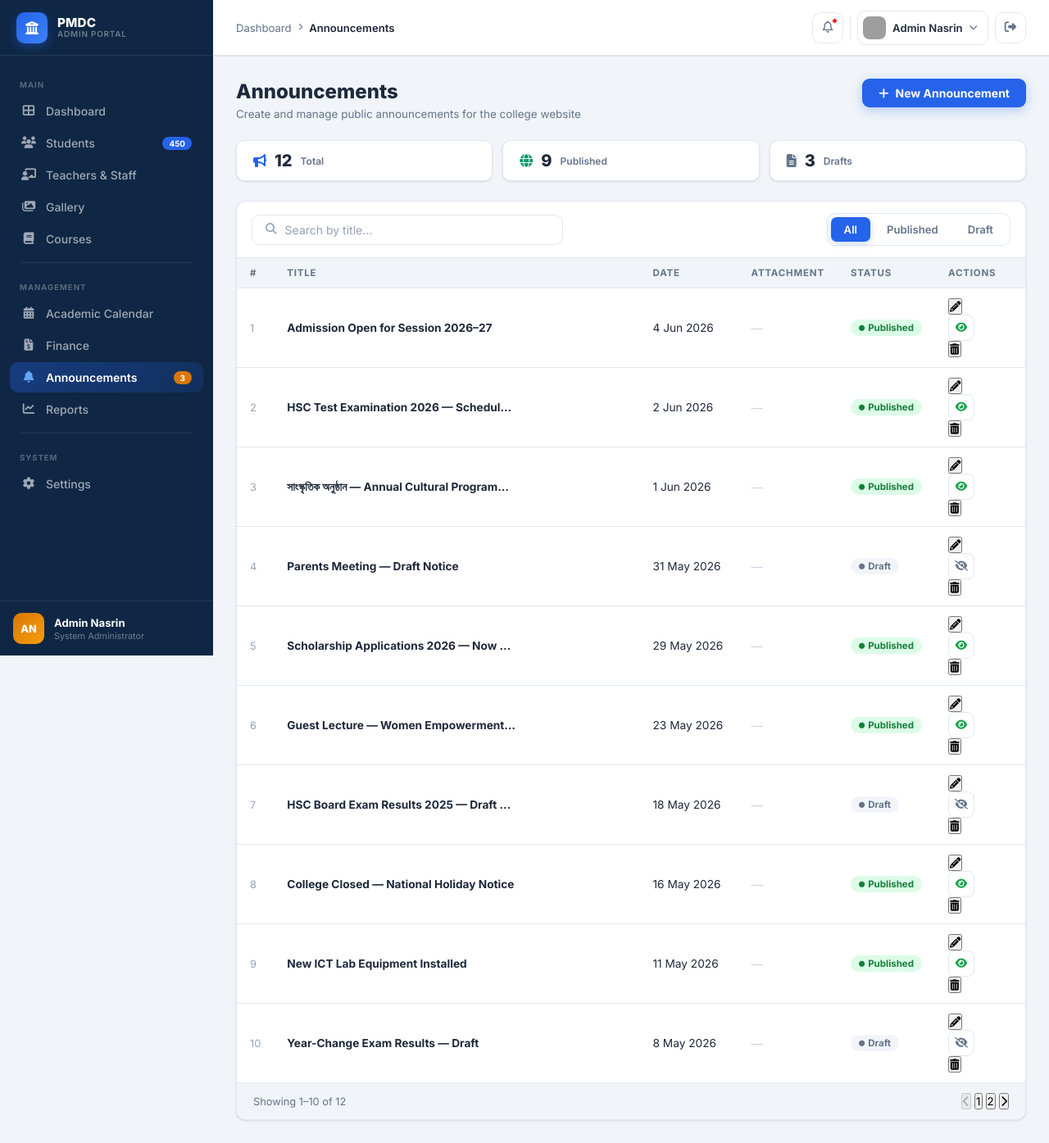
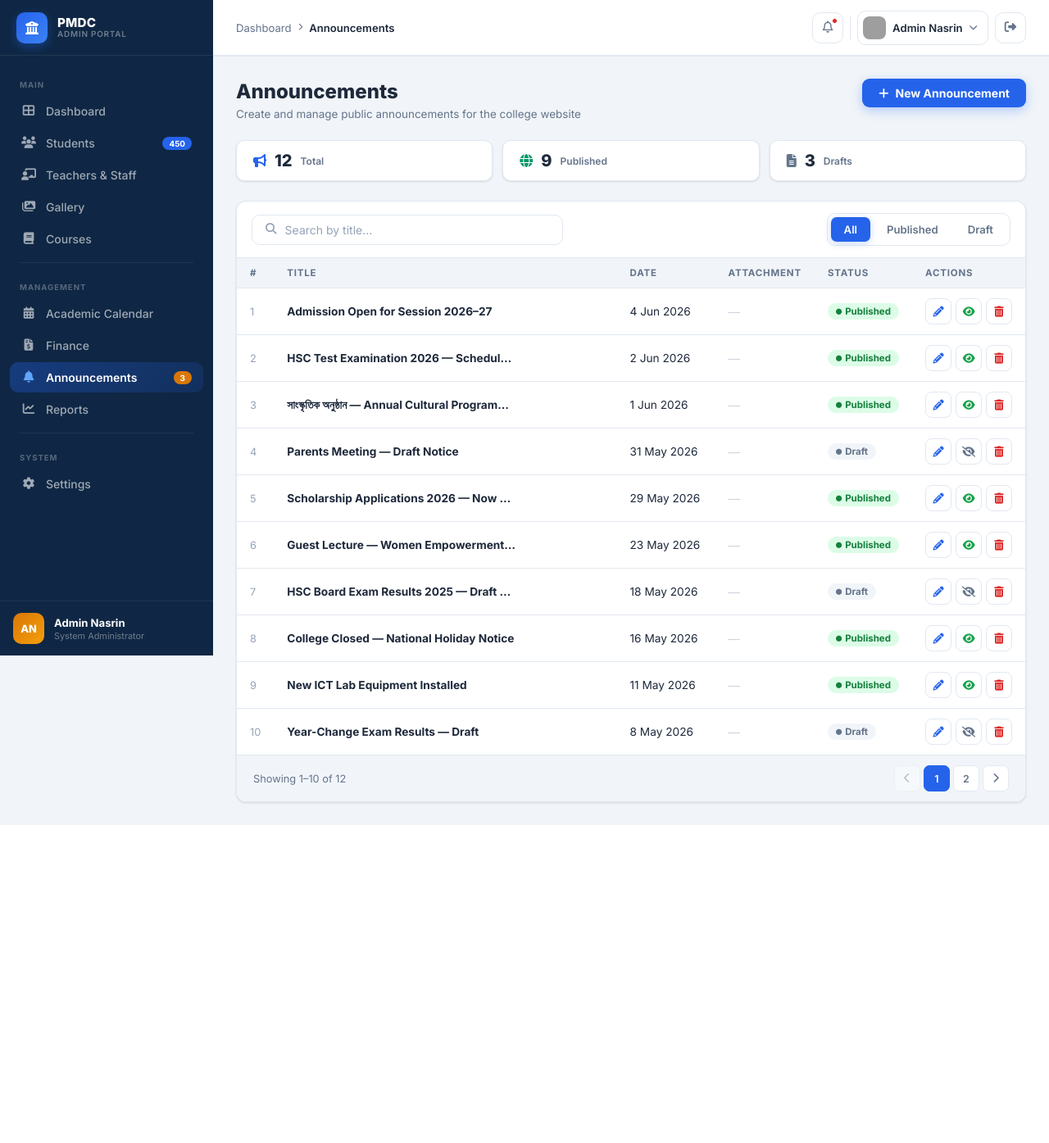
Before and after one commit to ahanafabid01/pmdc, a PHP site: page /pages/portal/admin/announcements.php in a window 1280 px wide. Shown: the whole page at 82% size. After the commit the page ends 1007 px from the top, so only its background shows below. Run offline with PHP 8.4, Linux system fonts and the light colour scheme; grey boxes are pictures that could not be loaded.

Commit message:
feat: add styles for admin announcements portal page

```diff
--- a/pages/portal/admin/css/announcements.css
+++ b/pages/portal/admin/css/announcements.css
@@ -25,15 +25,41 @@
 .att-icon { color: var(--blue); font-size: .9rem; }
 .att-none { color: #cbd5e1; font-size: .9rem; }
 
-/* Status badges */
-.sb-published { display:inline-flex;align-items:center;gap:4px;padding:3px 10px;border-radius:20px;font-size:.72rem;font-weight:700;background:#dcfce7;color:#15803d; }
-.sb-draft     { display:inline-flex;align-items:center;gap:4px;padding:3px 10px;border-radius:20px;font-size:.72rem;font-weight:700;background:#f1f5f9;color:#64748b; }
+/* ── Status badges ───────────────────────────────────────── */
+.status-badge { display:inline-flex; align-items:center; gap:4px; padding:3px 10px; border-radius:20px; font-size:.72rem; font-weight:700; white-space:nowrap; }
+.sb-published { background:#dcfce7; color:#15803d; }
+.sb-draft     { background:#f1f5f9; color:#64748b; }
 
-/* Action buttons (complement btn-edit / btn-del from teacher.css) */
-.act-toggle-pub   { width:32px;height:32px;border-radius:8px;border:1.5px solid var(--border);background:var(--surface);display:flex;align-items:center;justify-content:center;font-size:.8rem;color:#16a34a;cursor:pointer;transition:all var(--transition); }
+/* ── Action buttons (row-level) ─────────────────────────── */
+.action-btns { display:flex; align-items:center; gap:5px; }
+.act-btn {
+    width:32px; height:32px; border-radius:8px;
+    display:flex; align-items:center; justify-content:center;
+    font-size:.82rem; cursor:pointer; border:1.5px solid var(--border);
+    background:var(--surface); transition:all var(--transition);
+}
+.act-edit          { color:var(--blue); }
+.act-edit:hover    { background:var(--blue-light); border-color:var(--blue); }
+.act-delete        { color:var(--red); }
+.act-delete:hover  { background:#fee2e2; border-color:#fca5a5; }
+.act-toggle-pub    { color:#16a34a; }
 .act-toggle-pub:hover   { background:#f0fdf4; border-color:#86efac; }
-.act-toggle-draft { width:32px;height:32px;border-radius:8px;border:1.5px solid var(--border);background:var(--surface);display:flex;align-items:center;justify-content:center;font-size:.8rem;color:var(--muted);cursor:pointer;transition:all var(--transition); }
+.act-toggle-draft  { color:var(--muted); }
 .act-toggle-draft:hover { background:var(--bg); border-color:#94a3b8; }
+
+/* ── Pagination ──────────────────────────────────────────── */
+.ap-btn {
+    min-width:32px; height:32px; padding:0 8px;
+    border-radius:7px; border:1.5px solid var(--border);
+    background:var(--surface); font-size:.78rem; font-weight:600;
+    color:var(--muted); cursor:pointer;
+    display:flex; align-items:center; justify-content:center;
+    transition:all var(--transition);
+}
+.ap-btn:hover   { border-color:var(--blue); color:var(--blue); }
+.ap-btn.active  { background:var(--blue); border-color:var(--blue); color:#fff; }
+.ap-btn:disabled { opacity:.4; cursor:not-allowed; pointer-events:none; }
+
 
 /* ── Empty state ─────────────────────────────────────────── */
 .ann-empty {
```
